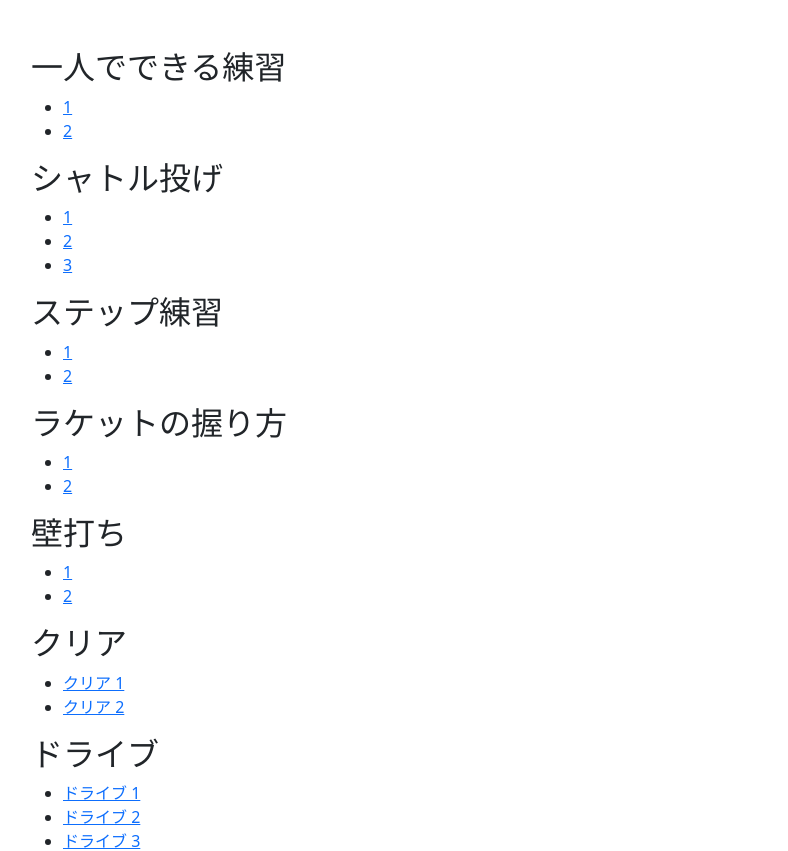
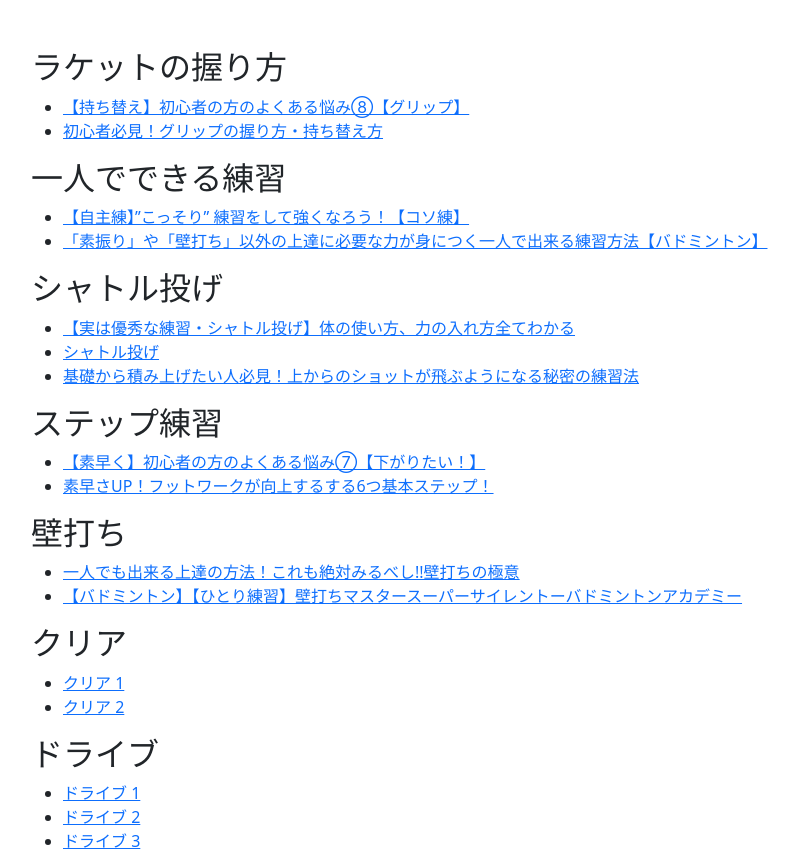
Before and after one commit to UGUIS8020/uguis_bad, a Python web app: template templates/video_link.html in a window 1280 px wide. Shown: the part 174-1025 px from the top of the page, without its empty margins (51-839 px from the left). Run offline with Jinja, Linux system fonts and the light colour scheme; the template is opened without the code that fills it, so the values that code supplies are empty; some libraries are stand-ins or nearby versions.

Commit message:
新越谷

```diff
--- a/templates/user_maintenance.html
+++ b/templates/user_maintenance.html
@@ -57,7 +57,7 @@
                                         <td>{{ user.emergency_phone | truncate(15) }}</td>
                                         <td>
 
-                                            <a href="{{ url_for('account', user_id=user.id) }}" class="btn btn-secondary">変更</a>
+                                            <a href="{{ url_for('account', user_id=user.user_id) }}" class="btn btn-secondary">変更</a>
 
 
                                         </td>
--- a/templates/video_link.html
+++ b/templates/video_link.html
@@ -10,40 +10,41 @@
 
 <main class="container mt-5">
     <section class="video-section">
+        <h2>ラケットの握り方</h2>
+        <ul>
+            <li><a href="https://www.youtube.com/watch?v=hwKrSMJzXyM&t=174s" target="_blank" rel="noopener noreferrer">【持ち替え】初心者の方のよくある悩み⑧【グリップ】</a></li>
+            <li><a href="https://www.youtube.com/watch?v=TW4v6E22I-o" target="_blank" rel="noopener noreferrer">初心者必見！グリップの握り方・持ち替え方</a></li>
+        </ul>
+    </section>
+    <section class="video-section">
         <h2>一人でできる練習</h2>
         <ul>
-            <li><a href="https://www.youtube.com/watch?v=6OAD8slheYE&t=248s" target="_blank" rel="noopener noreferrer">1</a></li>
-            <li><a href="https://www.youtube.com/watch?v=QJx8jHvzqFQ" target="_blank" rel="noopener noreferrer">2</a></li>
+            <li><a href="https://www.youtube.com/watch?v=6OAD8slheYE&t=248s" target="_blank" rel="noopener noreferrer">【自主練】”こっそり” 練習をして強くなろう！【コソ練】</a></li>
+            <li><a href="https://www.youtube.com/watch?v=QJx8jHvzqFQ" target="_blank" rel="noopener noreferrer">「素振り」や「壁打ち」以外の上達に必要な力が身につく一人で出来る練習方法【バドミントン】</a></li>
         </ul>
     </section>
 
     <section class="video-section">
         <h2>シャトル投げ</h2>
         <ul>
-            <li><a href="https://www.youtube.com/watch?v=aeYVkD_dc4w" target="_blank" rel="noopener noreferrer">1</a></li>
-            <li><a href="https://www.youtube.com/watch?v=KOqDmhwWJG0" target="_blank" rel="noopener noreferrer">2</a></li>
-            <li><a href="https://www.youtube.com/watch?v=bRXk3-RoUc4&t=69s" target="_blank" rel="noopener noreferrer">3</a></li>
+            <li><a href="https://www.youtube.com/watch?v=aeYVkD_dc4w" target="_blank" rel="noopener noreferrer">【実は優秀な練習・シャトル投げ】体の使い方、力の入れ方全てわかる</a></li>
+            <li><a href="https://www.youtube.com/watch?v=KOqDmhwWJG0" target="_blank" rel="noopener noreferrer">シャトル投げ</a></li>
+            <li><a href="https://www.youtube.com/watch?v=bRXk3-RoUc4&t=69s" target="_blank" rel="noopener noreferrer">基礎から積み上げたい人必見！上からのショットが飛ぶようになる秘密の練習法</a></li>
         </ul>
     </section>
     <section class="video-section">
         <h2>ステップ練習</h2>
         <ul>
-            <li><a href="https://www.youtube.com/watch?v=ul7IWIyerNo&t=247s" target="_blank" rel="noopener noreferrer">1</a></li>
-            <li><a href="https://www.youtube.com/watch?v=5hpwCTSRZj0&t=53s" target="_blank" rel="noopener noreferrer">2</a></li>
+            <li><a href="https://www.youtube.com/watch?v=ul7IWIyerNo&t=247s" target="_blank" rel="noopener noreferrer">【素早く】初心者の方のよくある悩み⑦【下がりたい！】</a></li>
+            <li><a href="https://www.youtube.com/watch?v=5hpwCTSRZj0&t=53s" target="_blank" rel="noopener noreferrer">素早さUP！フットワークが向上するする6つ基本ステップ！</a></li>
         </ul>
     </section>
-    <section class="video-section">
-        <h2>ラケットの握り方</h2>
-        <ul>
-            <li><a href="https://www.youtube.com/watch?v=hwKrSMJzXyM&t=174s" target="_blank" rel="noopener noreferrer">1</a></li>
-            <li><a href="https://www.youtube.com/watch?v=TW4v6E22I-o" target="_blank" rel="noopener noreferrer">2</a></li>
-        </ul>
-    </section>
+
     <section class="video-section">
         <h2>壁打ち</h2>
         <ul>
-            <li><a href="https://www.youtube.com/watch?v=bRXk3-RoUc4&t=69s" target="_blank" rel="noopener noreferrer">1</a></li>
-            <li><a href="https://www.youtube.com/watch?v=2FOna0RIkKw" target="_blank" rel="noopener noreferrer">2</a></li>
+            <li><a href="https://www.youtube.com/watch?v=03VxIKM7NCg" target="_blank" rel="noopener noreferrer">一人でも出来る上達の方法！これも絶対みるべし!!壁打ちの極意</a></li>
+            <li><a href="https://www.youtube.com/watch?v=2FOna0RIkKw" target="_blank" rel="noopener noreferrer">【バドミントン】【ひとり練習】壁打ちマスタースーパーサイレントーバドミントンアカデミー</a></li>
         </ul>
     </section>
     <section class="video-section">
```
Also changed, not shown: app.py (+136 -66 lines), templates/account.html (+4 -42 lines).
